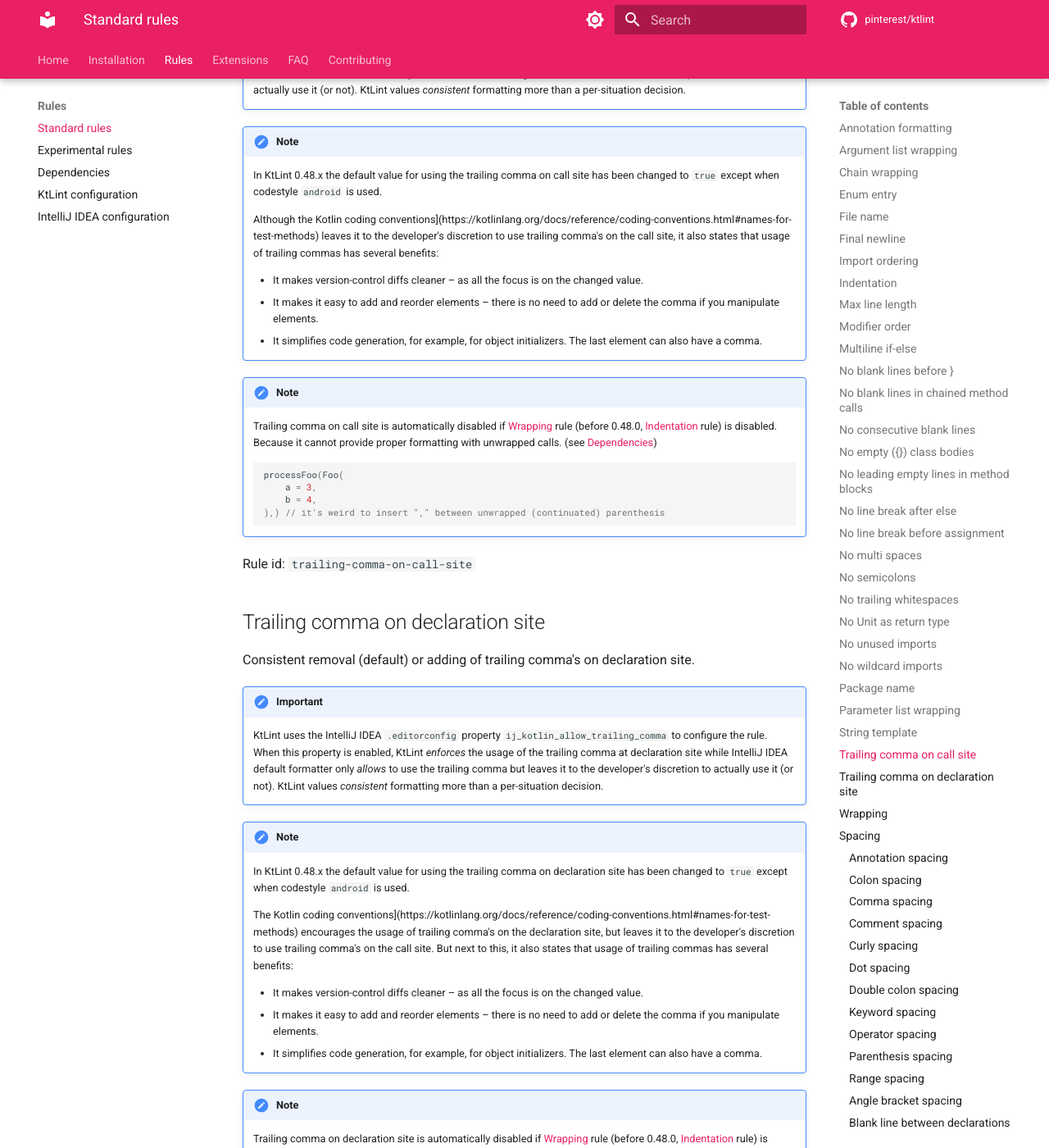
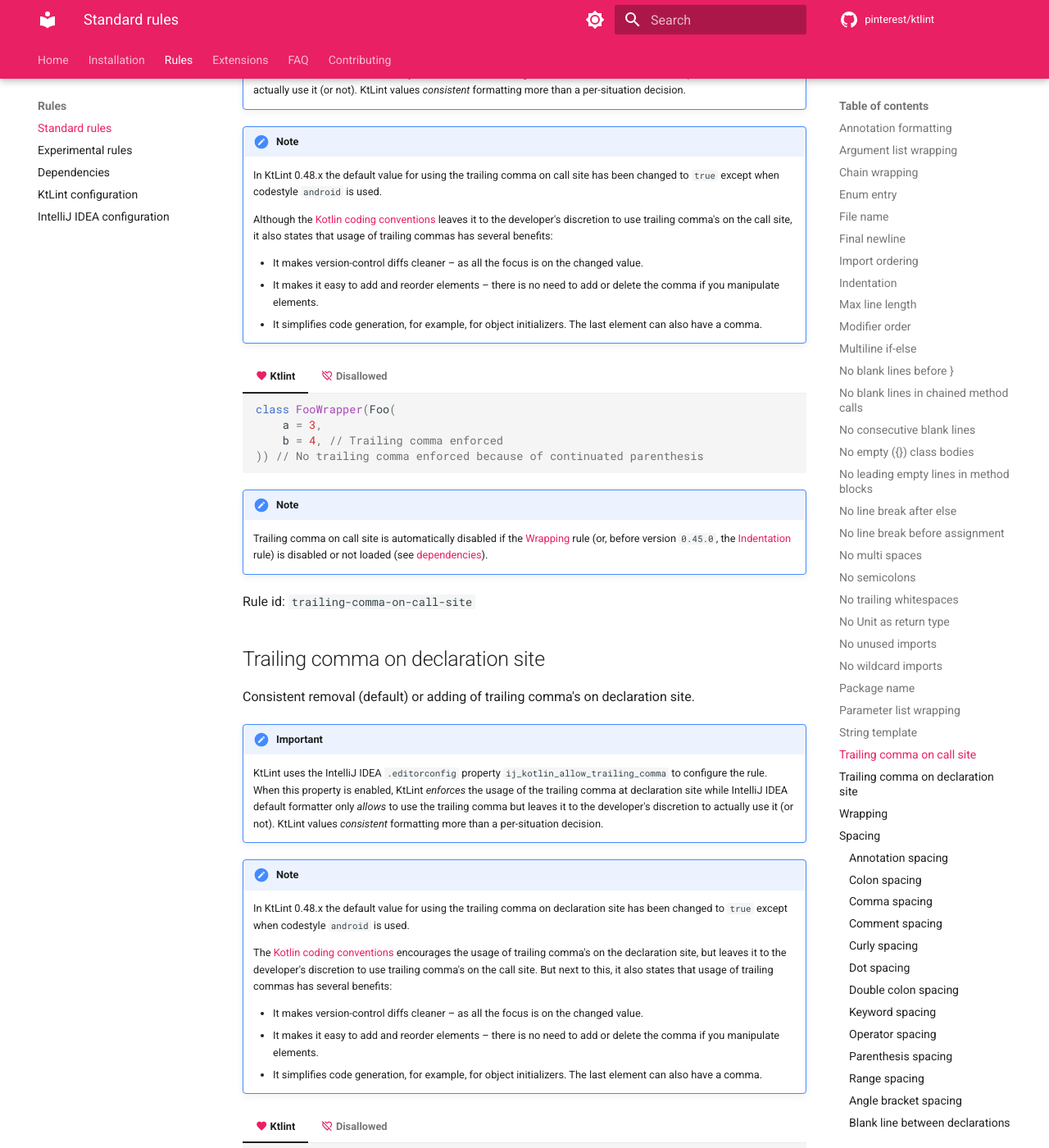
Before and after one commit to pinterest/ktlint, an MkDocs documentation site: the page built from docs/rules/standard.md, in a window 1280 px wide and 1400 px high, scrolled down 4912 px. Shown: the whole window at 82% size. Built offline with MkDocs 1.6.1 and Material for MkDocs 9.7.7, drawn with Linux system fonts in a browser that asks for light colours; comment, search, counter and statistics services are not loaded; some of the changed text lies outside the part shown.

Commit message:
Improve documentation

````diff
--- a/docs/rules/standard.md
+++ b/docs/rules/standard.md
@@ -178,21 +178,32 @@ Consistent removal (default) or adding of trailing comma's on call site.
 !!! note
     In KtLint 0.48.x the default value for using the trailing comma on call site has been changed to `true` except when codestyle `android` is used.
 
-    Although the Kotlin coding conventions](https://kotlinlang.org/docs/reference/coding-conventions.html#names-for-test-methods) leaves it to the developer's discretion to use trailing comma's on the call site, it also states that usage of trailing commas has several benefits:
+    Although the [Kotlin coding conventions](https://kotlinlang.org/docs/reference/coding-conventions.html#names-for-test-methods) leaves it to the developer's discretion to use trailing comma's on the call site, it also states that usage of trailing commas has several benefits:
 
      * It makes version-control diffs cleaner – as all the focus is on the changed value.
      * It makes it easy to add and reorder elements – there is no need to add or delete the comma if you manipulate elements.
      * It simplifies code generation, for example, for object initializers. The last element can also have a comma.
 
-!!! note
-    Trailing comma on call site is automatically disabled if [Wrapping](#wrapping) rule (before 0.48.0, [Indentation](#indentation) rule) is disabled. Because it cannot provide proper formatting with unwrapped calls. (see [Dependencies](./dependencies.md))
+=== "[:material-heart:](#) Ktlint"
 
     ```kotlin
-    processFoo(Foo(
+    class FooWrapper(Foo(
         a = 3,
-        b = 4,
-    ),) // it's weird to insert "," between unwrapped (continuated) parenthesis
+        b = 4, // Trailing comma enforced
+    )) // No trailing comma enforced because of continuated parenthesis
     ```
+=== "[:material-heart-off-outline:](#) Disallowed"
+
+    ```kotlin
+    class FooWrapper(Foo(
+        a = 3,
+        b = 4 // Trailing comma is missing
+    ),) // No trailing comma expected
+    ```
+
+!!! note
+    Trailing comma on call site is automatically disabled if the [Wrapping](#wrapping) rule (or, before version `0.45.0`, the [Indentation](#indentation) rule) is disabled or not loaded (see [dependencies](./dependencies.md)).
+
 
 Rule id: `trailing-comma-on-call-site`
 
@@ -206,21 +217,31 @@ Consistent removal (default) or adding of trailing comma's on declaration site.
 !!! note
     In KtLint 0.48.x the default value for using the trailing comma on declaration site has been changed to `true` except when codestyle `android` is used.
 
-    The Kotlin coding conventions](https://kotlinlang.org/docs/reference/coding-conventions.html#names-for-test-methods) encourages the usage of trailing comma's on the declaration site, but leaves it to the developer's discretion to use trailing comma's on the call site. But next to this, it also states that usage of trailing commas has several benefits:
+    The [Kotlin coding conventions](https://kotlinlang.org/docs/reference/coding-conventions.html#names-for-test-methods) encourages the usage of trailing comma's on the declaration site, but leaves it to the developer's discretion to use trailing comma's on the call site. But next to this, it also states that usage of trailing commas has several benefits:
 
      * It makes version-control diffs cleaner – as all the focus is on the changed value.
      * It makes it easy to add and reorder elements – there is no need to add or delete the comma if you manipulate elements.
      * It simplifies code generation, for example, for object initializers. The last element can also have a comma.
 
-!!! note
-    Trailing comma on declaration site is automatically disabled if [Wrapping](#wrapping) rule (before 0.48.0, [Indentation](#indentation) rule) is disabled. Because it cannot provide proper formatting with unwrapped declarations. (see [Dependencies](./dependencies.md))
+=== "[:material-heart:](#) Ktlint"
 
     ```kotlin
     class FooWrapper(val foo: Foo = Foo(
         a = 3,
-        b = 4,
-    ),) // it's weird to insert "," between unwrapped (continuated) parenthesis
+        b = 4, // Trailing comma enforced
+    )) // No trailing comma enforced because of continuated parenthesis
     ```
+=== "[:material-heart-off-outline:](#) Disallowed"
+
+    ```kotlin
+    class FooWrapper(val foo: Foo = Foo(
+        a = 3,
+        b = 4 // Trailing comma is missing
+    ),) // No trailing comma expected
+    ```
+
+!!! note
+    Trailing comma on declaration site is automatically disabled if the [Wrapping](#wrapping) rule (or, before version `0.45.0`, the [Indentation](#indentation) rule) is disabled or not loaded (see [dependencies](./dependencies.md)).
 
 Rule id: `trailing-comma-on-declaration-site`
 
````
